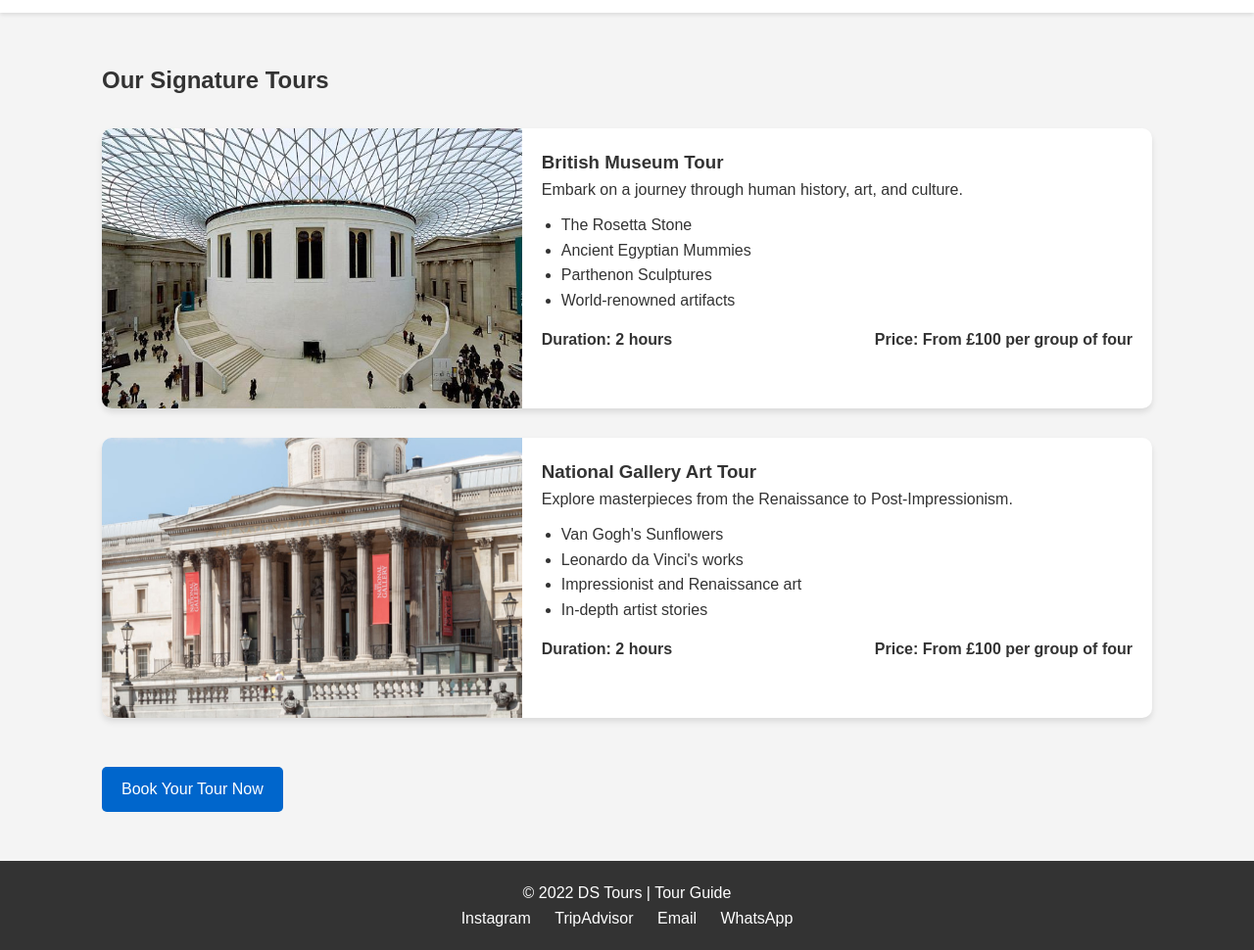
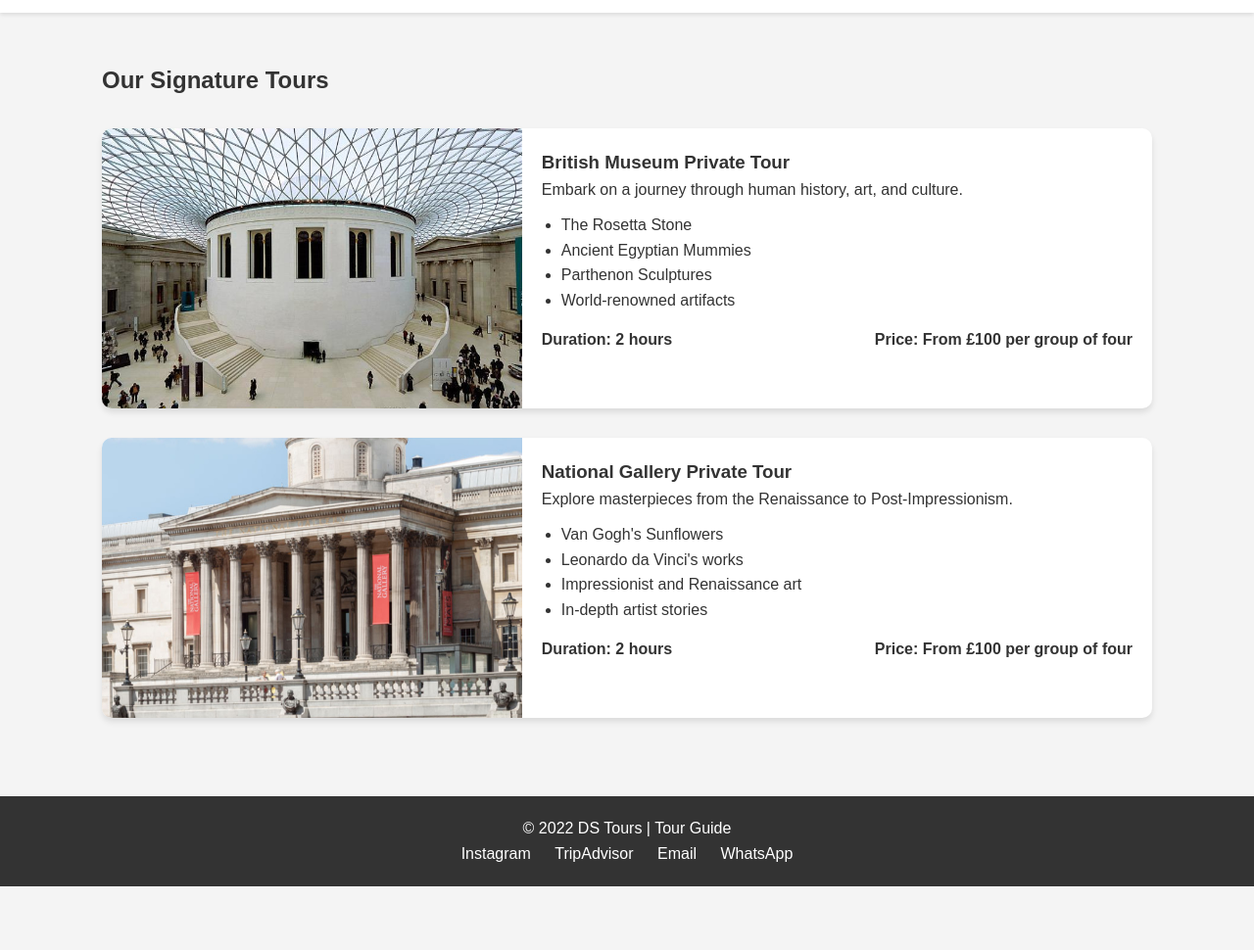
Before and after one commit to damianodionori/dstours, a website: page tours.html in a window 1280 px wide. Shown: the part 69-1039 px from the top of the page at 98% size. After the commit the page ends 974 px from the top, so only its background shows below. Drawn offline with Linux system fonts and the light colour scheme.

Commit message:
blue button and preselected tour in english

```diff
--- a/components.js
+++ b/components.js
@@ -50,16 +50,46 @@ document.addEventListener('DOMContentLoaded', function() {
         const tourSelect = document.getElementById('tour');
         const selectedTour = sessionStorage.getItem('selectedTour');
 
+        // Log for debugging
+        console.log('Pre-selecting tour:', selectedTour);
+        console.log('Available options:', Array.from(tourSelect.options).map(o => o.text));
+
         // Find the option matching the selected tour and set it as selected
+        let found = false;
         Array.from(tourSelect.options).forEach(option => {
-            if (option.text === selectedTour) {
+            // Normalize text comparison by trimming whitespace and converting to lowercase
+            if (option.text.trim().toLowerCase() === selectedTour.trim().toLowerCase()) {
                 option.selected = true;
+                found = true;
+                console.log('Match found for:', option.text);
             }
         });
+
+        if (!found) {
+            console.warn('No matching option found for:', selectedTour);
+        }
 
         // Clear the session storage to avoid issues on page refresh
         sessionStorage.removeItem('selectedTour');
     }
+
+    // Remove "Book Your Tour Now" button if it exists
+    const bookNowCta = document.querySelector('.book-now-cta');
+    if (bookNowCta) {
+        bookNowCta.style.display = 'none';
+    }
+
+    // Add CSS to override any hover button styles
+    const style = document.createElement('style');
+    style.textContent = `
+        .tour-card:hover .tour-book-button,
+        .tour-card-hover .tour-book-button,
+        .tour-card:hover .cta-button,
+        .tour-card-hover .cta-button {
+            display: none !important;
+        }
+    `;
+    document.head.appendChild(style);
 });
 
 // Function to initialize language switcher
@@ -82,7 +112,7 @@ function initializeLanguageSwitcher() {
     }
 }
 
-// New function to initialize the tour cards
+// Updated function to initialize the tour cards
 function initializeTourCards() {
     const tourCards = document.querySelectorAll('.tour-card');
     if (tourCards.length > 0) {
@@ -90,10 +120,15 @@ function initializeTourCards() {
             // Make the card visually appear clickable
             card.style.cursor = 'pointer';
 
+            // Remove any existing tour-book-button or cta-button elements
+            const bookButtons = card.querySelectorAll('.tour-book-button, .cta-button');
+            bookButtons.forEach(btn => btn.remove());
+
             // Add click event to redirect to booking page
             card.addEventListener('click', function() {
                 // Get the tour name to pre-select in the booking form
                 const tourTitle = this.querySelector('h3').textContent;
+                console.log('Tour card clicked:', tourTitle);
 
                 // Save selected tour in session storage
                 sessionStorage.setItem('selectedTour', tourTitle);
@@ -102,7 +137,7 @@ function initializeTourCards() {
                 window.location.href = 'contact.html';
             });
 
-            // Add hover effects
+            // Add hover effects - but don't add any booking button or other elements
             card.addEventListener('mouseenter', function() {
                 this.classList.add('tour-card-hover');
             });
--- a/script.js
+++ b/script.js
@@ -19,7 +19,7 @@ const translations = {
             title: "Our Signature Tours",
             bookYourTour: "Book Your Tour",
             britishMuseum: {
-                title: "British Museum Tour",
+                title: "British Museum Private Tour",
                 description: "Embark on a journey through human history, art, and culture.",
                 duration: "Duration: 2 hours",
                 price: "Price: From £100 per group of four",
@@ -31,7 +31,7 @@ const translations = {
                 ]
             },
             nationalGallery: {
-                title: "National Gallery Art Tour",
+                title: "National Gallery Private Tour",
                 description: "Explore masterpieces from the Renaissance to Post-Impressionism.",
                 duration: "Duration: 2 hours",
                 price: "Price: From £100 per group of four",
@@ -93,7 +93,7 @@ const translations = {
             title: "I Nostri Tour Esclusivi",
             bookYourTour: "Prenota il Tuo Tour",
             britishMuseum: {
-                title: "Tour del British Museum",
+                title: "Tour Privato del British Museum",
                 description: "Intraprendi un viaggio attraverso la storia umana, l'arte e la cultura.",
                 duration: "Durata: 2 ore",
                 price: "Prezzo: Da £100 per gruppo di quattro",
@@ -105,7 +105,7 @@ const translations = {
                 ]
             },
             nationalGallery: {
-                title: "Tour d'Arte della National Gallery",
+                title: "Tour Privato della National Gallery",
                 description: "Esplora capolavori dal Rinascimento al Post-Impressionismo.",
                 duration: "Durata: 2 ore",
                 price: "Prezzo: Da £100 per gruppo di quattro",
--- a/styles.css
+++ b/styles.css
@@ -364,7 +364,6 @@ footer {
 }
 
 .tour-card::after {
-    content: "Click to book this tour";
     position: absolute;
     bottom: 15px;
     right: 15px;
@@ -387,10 +386,6 @@ footer {
     opacity: 1;
 }
 
-/* Make sure the text is translated for Italian language */
-html[lang="it"] .tour-card::after {
-    content: "Clicca per prenotare questo tour";
-}
 
 /* ===== Tour Guides Section ===== */
 .guides-section {
--- a/tours.html
+++ b/tours.html
@@ -16,7 +16,7 @@
             <div class="tour-card">
                 <img src="images/british-museum.jpg" alt="British Museum">
                 <div class="tour-details">
-                    <h3>British Museum Tour</h3>
+                    <h3>British Museum Private Tour</h3>
                     <p>Embark on a journey through human history, art, and culture.</p>
                     <ul>
                         <li>The Rosetta Stone</li>
@@ -34,7 +34,7 @@
             <div class="tour-card">
                 <img src="images/national-gallery.jpeg" alt="National Gallery">
                 <div class="tour-details">
-                    <h3>National Gallery Art Tour</h3>
+                    <h3>National Gallery Private Tour</h3>
                     <p>Explore masterpieces from the Renaissance to Post-Impressionism.</p>
                     <ul>
                         <li>Van Gogh's Sunflowers</li>
@@ -48,11 +48,8 @@
                     </div>
                 </div>
             </div>
+        </section>
 
-            <div class="book-now-cta">
-                <a href="contact.html" class="cta-button">Book Your Tour Now</a>
-            </div>
-        </section>
     </main>
 
     <div id="footer-placeholder"></div>
```
Also changed, not shown: contact.html (+2 -2 lines).
